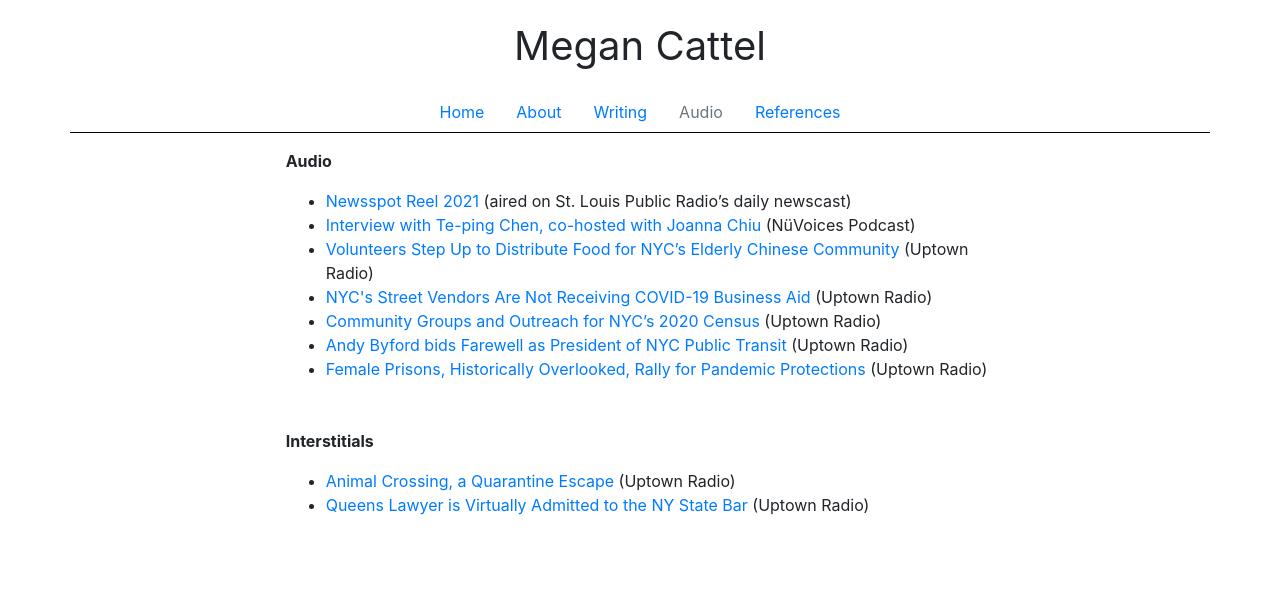
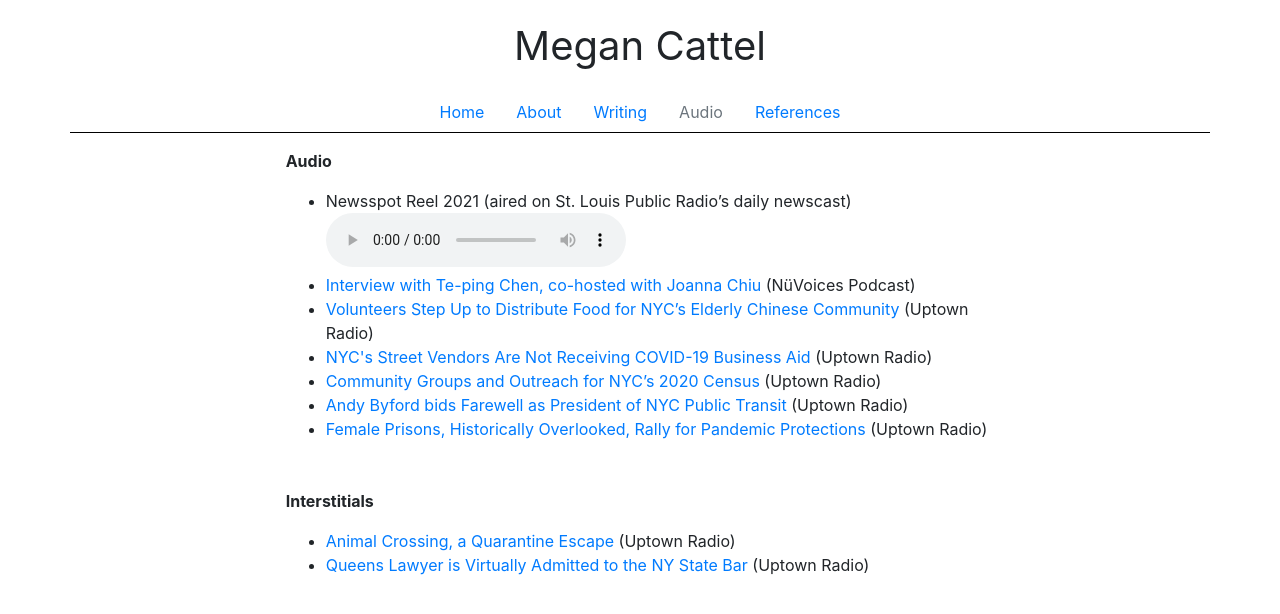
Before and after one commit to megan-cattel/Personal-website, a React (Create React App) app: page /audio in a window 1280 px wide. Shown: the top 614 px of the page. Built offline with nearby package versions, Linux system fonts and the light colour scheme.

Commit message:
add two local files

```diff
--- a/src/components/About.js
+++ b/src/components/About.js
@@ -1,5 +1,6 @@
 import React from "react";
 import profile from "../images/profile.jpeg"
+import resume from "../files/Resume_2021_MeganCattel.pdf"
 
 function About() {
   return (
@@ -10,7 +11,7 @@ function About() {
             </div>
             <div className="col col-6 intro pt-3">
                 <div className="text-center">
-                  <p><a>Resume</a></p>
+                  <p className="resume"><b><a href={resume}>Resume</a></b></p>
                   <p>Hi, my name is Megan.</p>
                 </div>
                 <ul>
--- a/src/components/Audio.js
+++ b/src/components/Audio.js
@@ -1,4 +1,5 @@
 import React from "react";
+import newsspot from "../files/megancattel_audio_newsreel2021.wav"
 
 function Audio() {
   return (
@@ -8,7 +9,11 @@ function Audio() {
                 <p><b>Audio</b></p>
                 <ul>
                     <li>
-                        <a href="">Newsspot Reel 2021</a> (aired on St. Louis Public Radio’s daily newscast)
+                        Newsspot Reel 2021 (aired on St. Louis Public Radio’s daily newscast)
+                        <audio controls>
+                            <source src={newsspot} type="audio/wav" />
+                            Your browser does not support the audio tag.
+                        </audio>
                     </li>
                     <li>
                         <a href="https://nuvoices.com/2021/03/24/nuvoices-podcast-52-talking-fiction-writing-and-modern-china-with-te-ping-chen/">Interview with Te-ping Chen, co-hosted with Joanna Chiu</a> (NüVoices Podcast)
--- a/src/index.css
+++ b/src/index.css
@@ -37,3 +37,7 @@ code {
 .nav-border {
   border-bottom: 1px solid black;
 }
+
+.resume {
+  font-size: large;
+}
```
Also changed, not shown: 1 other file (tests, documents, lock files or other folders).
